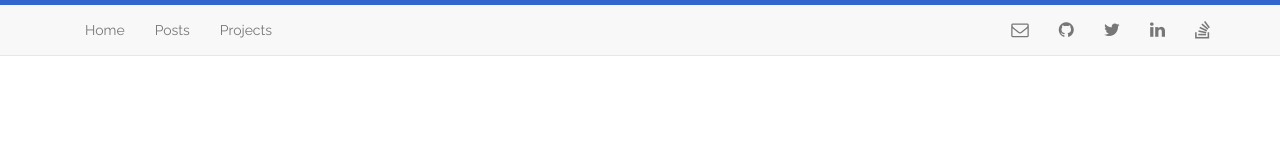
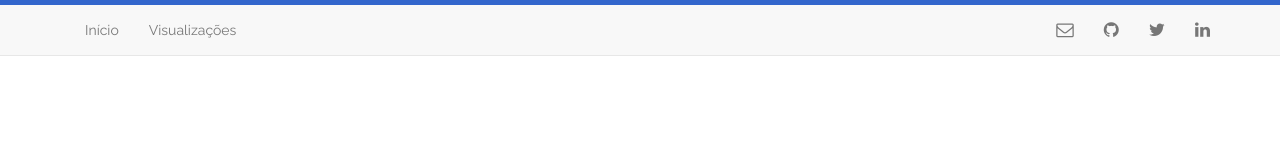
Before and after one commit to jhonatanbds/portfolio-vis, a plain HTML site: page docs/index.html in a window 1280 px wide. Shown: the top 160 px of the page. Drawn offline with nearby package versions, Linux system fonts and the light colour scheme.

Commit message:
config adjustments

```diff
--- a/docs/index.html
+++ b/docs/index.html
@@ -90,11 +90,9 @@
 
                         <ul class="nav navbar-nav">
 
-                                <li><a href="/portfolio-vis/">Home</a></li>
+                                <li><a href="/portfolio-vis/">Início</a></li>
 
-                                <li><a href="/portfolio-vis/post/">Posts</a></li>
-
-                                <li><a href="/portfolio-vis/project/">Projects</a></li>
+                                <li><a href="/portfolio-vis/post/">Visualizações</a></li>
 
                         </ul>
 
@@ -109,8 +107,6 @@
                                 <li class="navbar-icon"><a href="https://twitter.com/jbatistakkk/"><i class="fa fa-twitter"></i></a></li>
 
                                 <li class="navbar-icon"><a href="https://www.linkedin.com/in/username/"><i class="fa fa-linkedin"></i></a></li>
-
-                                <li class="navbar-icon"><a href="https://www.stackoverflow.com/username/"><i class="fa fa-stack-overflow"></i></a></li>
 
                         </ul>
 
```
Also changed, not shown: docs/404.html (+2 -6 lines), docs/categories/index.html (+2 -6 lines), docs/post/index.html (+2 -6 lines), docs/post/testing/index.html (+2 -6 lines), docs/tags/index.html (+2 -6 lines), 2 other files.
